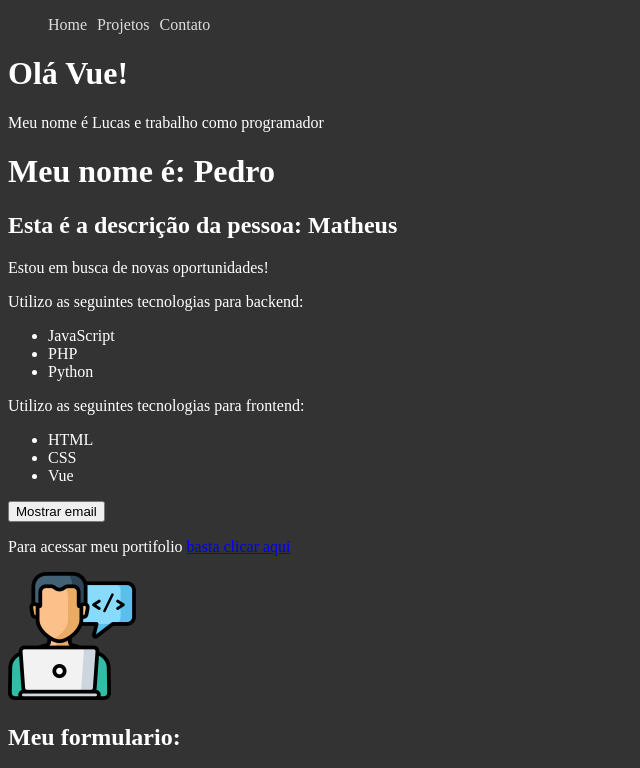
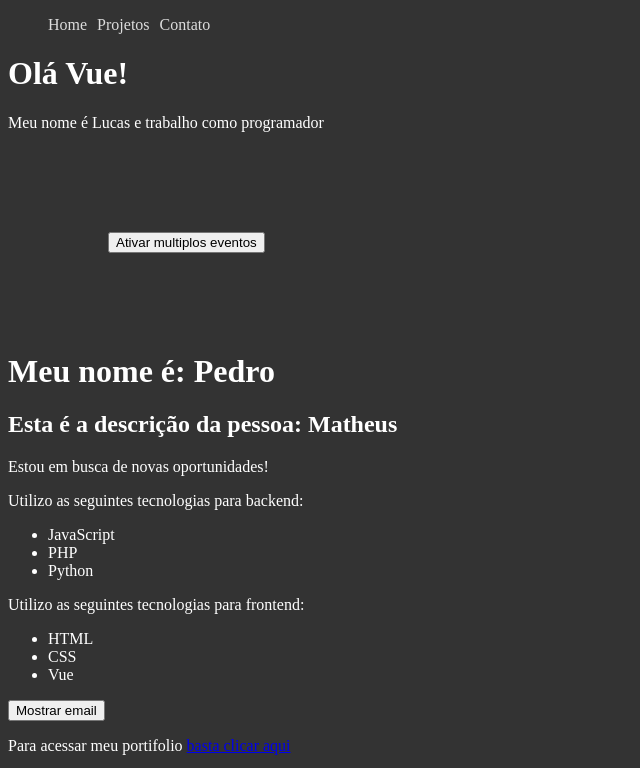
Before and after one commit to lukscabral/estudos_vuejs, a Vue app: page / in a window 1280 px wide. Shown: the top 768 px of the page, without its empty margins (0-640 px from the left). Built offline with nearby package versions, Linux system fonts and the light colour scheme.

Commit message:
multiple events

```diff
--- /dev/null
+++ b/src/components/MultiplosEventos.vue
@@ -0,0 +1,38 @@
+<template>
+    <div>
+        <button @click="primeiro(txt1,$event), segundo(txt2,$event), terceiro($event)">Ativar multiplos eventos</button>
+        <p> {{ multiplos_eventos }}</p>
+    </div>
+</template>
+
+<script>
+export default {
+    name: 'MultiplosEventos',
+
+
+    data() {
+        return {
+            multiplos_eventos: "",
+            txt1: 'Primeiro evento',
+            txt2: 'Segundo evento',
+        }
+    },
+    methods: {
+        primeiro(txt, e) {
+            this.multiplos_eventos = txt
+        },
+        segundo(txt, e) {
+            setTimeout(() => this.multiplos_eventos = txt, 500)
+        },
+        terceiro() {
+            setTimeout(() => this.multiplos_eventos = '', 1500)
+        }
+    }
+}
+</script>
+
+<style scoped>
+    div {
+        margin: 100px;
+    }
+</style>
--- a/src/components/PrimeiroComponente.vue
+++ b/src/components/PrimeiroComponente.vue
@@ -1,11 +1,17 @@
 <template>
   <h1>Olá Vue!</h1>
   <p>Meu nome é {{ nome }} e trabalho como {{ profissao }}</p>
+  <MultiplosEventos/>
 </template>
 
 <script>
+  import MultiplosEventos from './MultiplosEventos.vue';
+
   export default {
     name: 'PrimeiroComponente',
+    components: {
+      MultiplosEventos
+    },
     data() {
       return {
         nome: 'Lucas',
```
